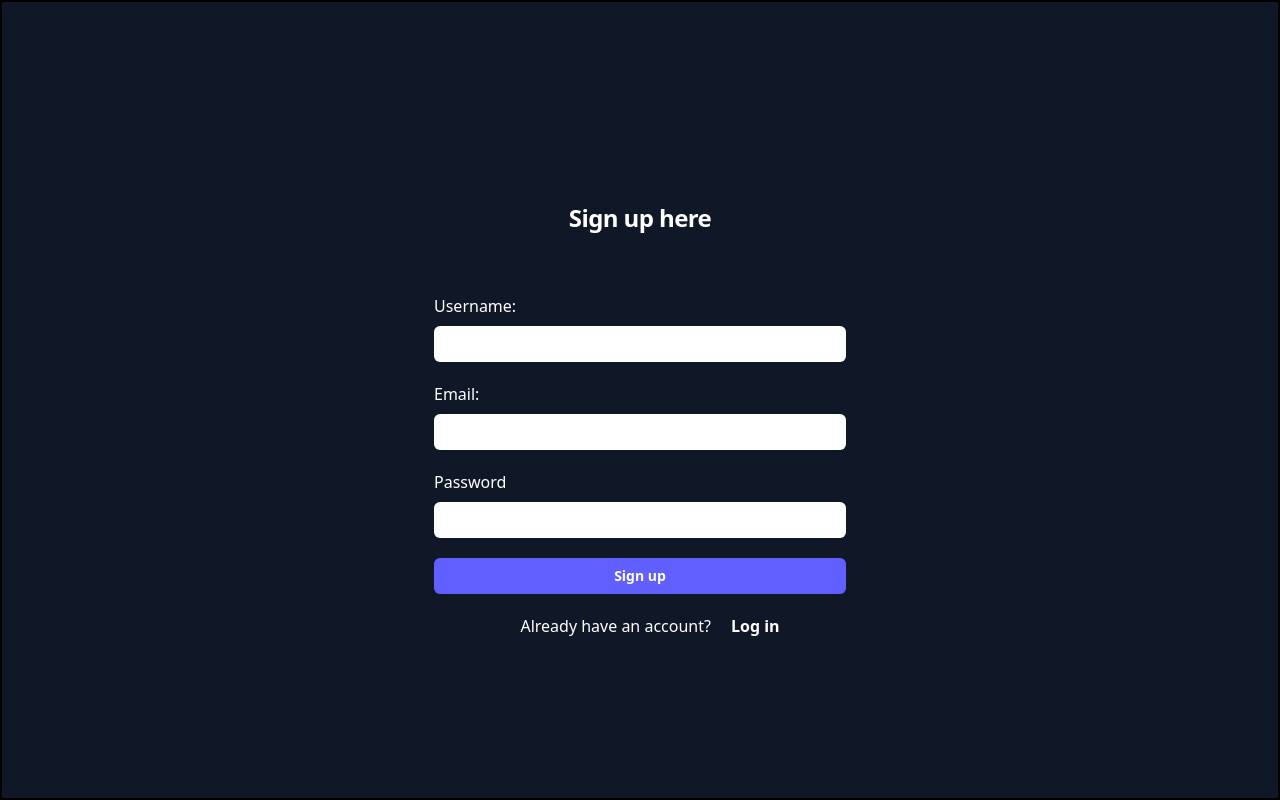
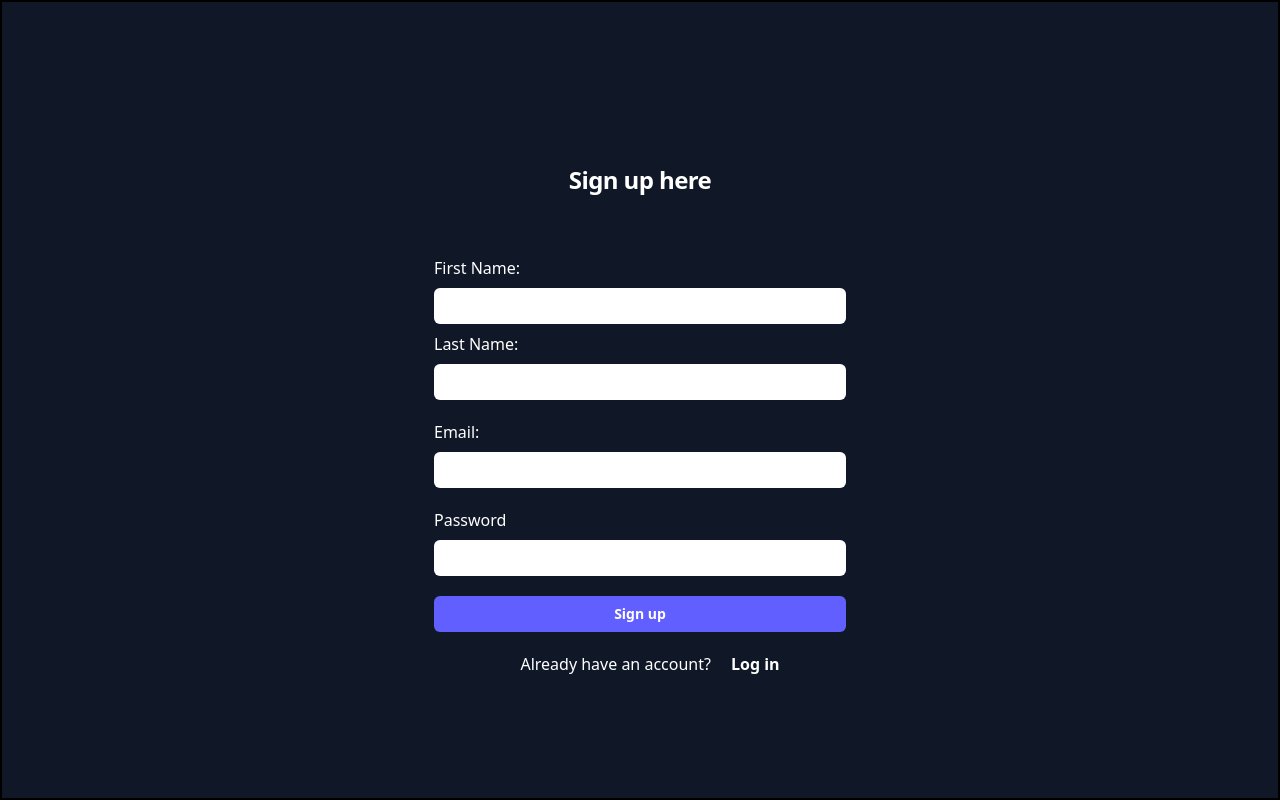
Before and after one commit to Umayrrrr/test_repo, a React (Vite) app: page /home in a window 1280 px wide. Both pictures are taken after a click on the button "Sign up". Built offline with nearby package versions, Linux system fonts and the light colour scheme.

Commit message:
Backend connection along with credentials storage,login,signup functionalities

```diff
--- a/package.json
+++ b/package.json
@@ -11,11 +11,14 @@
   },
   "dependencies": {
     "@tailwindcss/vite": "^4.1.18",
+    "axios": "^1.13.5",
     "lucide-react": "^0.563.0",
     "react": "^19.2.0",
     "react-dom": "^19.2.0",
     "react-hook-form": "^7.71.1",
     "react-router-dom": "^7.13.0",
+    "react-toastify": "^11.0.5",
+    "redux-persist": "^6.0.0",
     "tailwindcss": "^4.1.18"
   },
   "devDependencies": {
--- a/src/App.jsx
+++ b/src/App.jsx
@@ -3,6 +3,7 @@ import Layout from './Layout';
 import Home from './pages/Home';
 import About from './pages/About';
 import Contacts from './pages/Contacts';
+import { useEffect } from 'react';
 
 export default function App() {
   return (
--- a/src/Layout.jsx
+++ b/src/Layout.jsx
@@ -1,5 +1,5 @@
 import { Outlet } from 'react-router-dom';
-import { useState } from 'react';
+import { useEffect, useState } from 'react';
 import Sidebar from './components/sidebar';
 import Header from './components/Header';
 import Footer from './components/Footer';
@@ -8,23 +8,32 @@ import LoginSignup from './components/LoginSignup';
 
 
 export default function Layout() {
-  const [isLoggedIn , setIsLoggedIn] = useState(false);
+  const login_status = sessionStorage.getItem('LoggedIn')
+  const [isLoggedIn , setIsLoggedIn] = useState(()=>{
 
-  const [isSidebarOpen, setIsSidebarOpen] = useState(false);
+  })
 
+  const [isSidebarOpen, setIsSidebarOpen] = useState(false)
   const toggleSidebar = () => {
     setIsSidebarOpen(!isSidebarOpen);
   };
+  useEffect(()=>{
+    if(login_status==="true")
+      setIsLoggedIn(true)
+    else
+      setIsLoggedIn(false)
+    console.log(isLoggedIn);
 
+  },[login_status])
 
   if(!isLoggedIn){
-     return(<LoginSignup/>);
+    return <LoginSignup onLoginSuccess={() => setIsLoggedIn(!isLoggedIn)} />
   }
 
   return (
 
     <div className="flex flex-col min-h-screen">
-      <Header onToggle={toggleSidebar} />
+      <Header onToggle={toggleSidebar}  />
 
       <div className="flex flex-auto">
         <Sidebar isOpen={isSidebarOpen} toggleSidebar={toggleSidebar} />
--- a/src/components/Header.jsx
+++ b/src/components/Header.jsx
@@ -1,6 +1,12 @@
 import { MoreVertical } from "lucide-react";
 
-export default function Header({ onToggle }) {
+export default function
+Header({ onToggle }) {
+    const logout =()=>{
+    sessionStorage.clear()
+    window.location.reload()
+    }
+
     return (
 
         <header className="bg-gray-800 text-white py-3 pb-0 px-6 shadow-md flex ">
@@ -14,6 +20,7 @@ export default function Header({ onToggle }) {
                 >
                     <MoreVertical  />
                 </button>
+                <button className="cursor-pointer" onClick={logout}>Logout</button>
             </div>
         </header>
     );
--- a/src/components/LoginSignup.jsx
+++ b/src/components/LoginSignup.jsx
@@ -1,14 +1,59 @@
-import { useState } from "react";
+import { useState, useEffect } from "react";
 import { useForm } from "react-hook-form";
+import axios from "axios";
+import { ToastContainer, toast } from "react-toastify";
 
-export default function LoginSignup() {
+
+export default function LoginSignup({onLoginSuccess,onSignupSuccess}) {
+
   const [isLogIn, setIsLogIn] = useState(true);
+
   const {
     register,
     handleSubmit,
     formState: { errors },
   } = useForm();
-  const onSubmit=(data)=>console.log(data);
+
+
+    const onSubmit = (data) => {
+      if(isLogIn){
+      axios
+        .post("http://localhost:5001/login", data)
+        .then((res) => {
+          sessionStorage.setItem('User',res.data.data.firstname)
+          sessionStorage.setItem('Email',res.data.data.email)
+          sessionStorage.setItem('LoggedIn' , true)
+          onLoginSuccess();
+        })
+
+        .catch((error) => {
+          console.log(error);
+          toast.error('Invalid Credentials',{
+            theme: "colored"
+          })
+      });
+    }
+    else{
+      axios
+        .post("http://localhost:5001/signup",data)
+        .then((res)=>{
+          setIsLogIn(!isLogIn)
+          toast.success('Signup Successful!.', {
+          theme: "colored",
+    });
+          console.log(res.data);
+      })
+      .catch((error)=> {
+        toast.error('Error creating account. Please try again',{
+          theme: "colored"
+        })
+        console.error(error);
+
+      })
+
+
+  }
+}
 
   return (
     <div className="bg-gray-900 flex flex-col h-screen justify-center px-6 py-12 border-2 lg:px-8 ">
@@ -19,37 +64,63 @@ export default function LoginSignup() {
       </div>
       <div>
         <div className="mt-10 ">
-          <form onSubmit={handleSubmit(onSubmit)}
-          className="space-y-5 p-5 px-100">
+
+          <form
+            name="signupform"
+            onSubmit={handleSubmit(onSubmit)}
+            className="space-y-5 p-5 px-100"
+          >
             {!isLogIn ? (
               <div>
                 <label
-                  htmlFor="username"
+                  htmlFor="firstname"
                   className="font-medium text-white block "
                 >
-                  Username:
+                  First Name:
                 </label>
 
                 <div className="mt-2">
                   <input
-                    id="username"
+                    id="firstname"
+                    name="firstname"
                     type="text"
-                    {...register("username",{required:{
+                    {...register(
+                      "firstname",
+                      {
+                        required: {
                           value: true,
-                        message:"Username is required.",
-                    }
+                          message: "First Name is required.",
                         },
-                   { minLength:
+                      },
                       {
-                        value:3,
-                        message:"Minimun 3 characters",
-                    }}
+                        minLength: {
+                          value: 3,
+                          message: "Minimum 3 characters",
+                        },
+                      },
                     )}
                     className="block w-full rounded-md bg-white  px-3 py-1.5 text-base outline-1 -outline-offset-1 outline-white/10 placeholder:text-gray-500 focus:outline-2 focus:-outline-offset-2 focus:outline-indigo-500 sm:text-sm/ "
                   />
-                  <p className="text-red-500">{errors.username?.message}</p>
+                  <p className="text-red-500">{errors.firstname?.message}</p>
                 </div>
+                <div className="mt-2">
+                  <label
+                    htmlFor="lastname"
+                    className="font-medium text-white block "
+                  >
+                    Last Name:
+                  </label>
 
+                  <div className="mt-2">
+                    <input
+                      id="lastname"
+                      type="text"
+                      {...register("lastname")}
+                      className="block w-full rounded-md bg-white  px-3 py-1.5 text-base outline-1 -outline-offset-1 outline-white/10 placeholder:text-gray-500 focus:outline-2 focus:-outline-offset-2 focus:outline-indigo-500 sm:text-sm/ "
+                    />
+                    <p className="text-red-500">{errors.lastname?.message}</p>
+                  </div>
+                </div>
               </div>
             ) : (
               <div> </div>
@@ -64,16 +135,18 @@ export default function LoginSignup() {
                 <input
                   id="email"
                   type="text"
-                  {...register("email",{required:"Email is required",
-                    pattern:{
-                        value: /^((?!\.)[\w-_.]*[^.])(@\w+)(\.\w+(\.\w+)?[^.\W])$/ ,
-                        message: 'Invalid email format',
-                    }})}
+                  {...register("email", {
+                    required: "Email is required",
+                    pattern: {
+                      value:
+                        /^((?!\.)[\w-_.]*[^.])(@\w+)(\.\w+(\.\w+)?[^.\W])$/,
+                      message: "Invalid email format",
+                    },
+                  })}
                   className="block w-full rounded-md bg-white  px-3 py-1.5 text-base outline-1 -outline-offset-1 outline-white/10 placeholder:text-gray-500 focus:outline-2 focus:-outline-offset-2 focus:outline-indigo-500 sm:text-sm/ "
                 />
                 <p className="text-red-500">{errors.email?.message}</p>
               </div>
-
 </div>
 
             <div>
@@ -86,15 +159,18 @@ export default function LoginSignup() {
 
               <div className="mt-2">
                 <input
-                  {...register("password",{required:"Password is required",
-                    minLength:{
-                      value:8,
-                      message:"Minimum 8 characters"
+                  {...register("password", {
+                    required: "Password is required",
+                    minLength: {
+                      value: 8,
+                      message: "Minimum 8 characters",
                     },
-                    pattern:{
-                      value:/^(?=.*?[A-Z])(?=.*?[a-z])(?=.*?[0-9])(?=.*?[#?!@$%^&*-]).{8,}$/,
-                      message:"One capital one small letter , one number special character",
-                    }
+                    pattern: {
+                      value:
+                        /^(?=.*?[A-Z])(?=.*?[a-z])(?=.*?[0-9])(?=.*?[#?!@$%^&*-]).{8,}$/,
+                      message:
+                        "One capital one small letter , one number special character",
+                    },
                   })}
                   id="password"
                   type="text"
@@ -126,6 +202,8 @@ export default function LoginSignup() {
           </div>
         </div>
       </div>
+
+      <ToastContainer/>
     </div>
   );
     }
--- a/src/pages/Home.jsx
+++ b/src/pages/Home.jsx
@@ -1,8 +1,10 @@
+import { useEffect, useState } from "react";
 
 export default function Home() {
+    const userName = sessionStorage.getItem('User')
 
     return (
         <h1 className="px-130 py-50 font-bold
-        ">Pakhair Raghle!</h1>
+        ">Welcome, {userName}</h1>
     );
 }
```
Also changed, not shown: 2 other files (tests, documents, lock files or other folders). Lines whose indentation alone changed are shown as unchanged.
